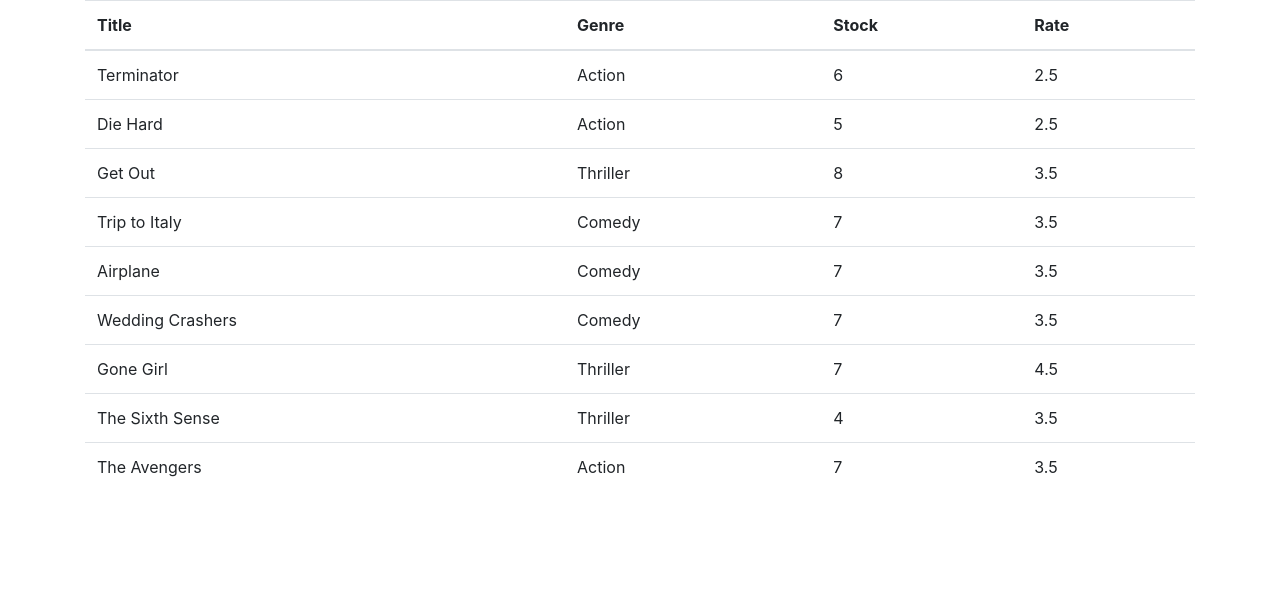
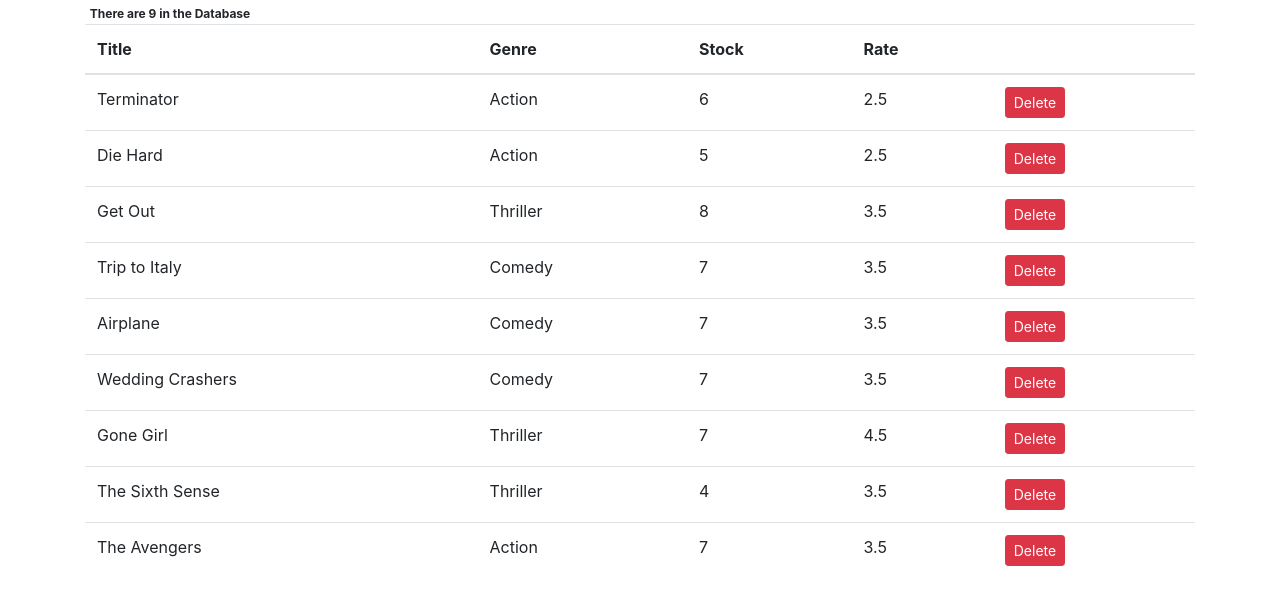
Before and after one commit to vrahangdale/Vidly-ReactApp, a React (Create React App) app: page / in a window 1280 px wide. Shown: the top 604 px of the page. Built offline with nearby package versions, Linux system fonts and the light colour scheme.

Commit message:
finished the movie table

```diff
--- a/src/componets/Movies.jsx
+++ b/src/componets/Movies.jsx
@@ -5,6 +5,8 @@
   state = { movies: getMovies() };
   render() {
     return (
+      <div>
+        <div className="badge">{this.movieCount()}</div>
         <table className="table">
           <thead>
             <tr>
@@ -12,21 +14,43 @@
               <th>Genre</th>
               <th>Stock</th>
               <th>Rate</th>
+              <th />
             </tr>
           </thead>
           <tbody>
             {this.state.movies.map(movie => (
-            <tr>
+              <tr key={movie._id}>
                 <td>{movie.title}</td>
                 <td>{movie.genre.name}</td>
                 <td>{movie.numberInStock}</td>
                 <td>{movie.dailyRentalRate}</td>
+                <td>
+                  <button
+                    onClick={() => this.handleDelete(movie)}
+                    className="btn btn-danger btn-sm"
+                  >
+                    Delete
+                  </button>
+                </td>
               </tr>
             ))}
           </tbody>
         </table>
+      </div>
     );
   }
+  movieCount = () => {
+    if (this.state.movies.length === 0) {
+      return "There is no movies in the database";
+    }
+    let count = this.state.movies.length;
+    return "There are " + count + " in the Database";
+  };
+
+  handleDelete = movie => {
+    const movies = this.state.movies.filter(m => m._id !== movie._id);
+    this.setState({ movies });
+  };
 }
 
 export default Movies;
```
Lines whose indentation alone changed are shown as unchanged.
